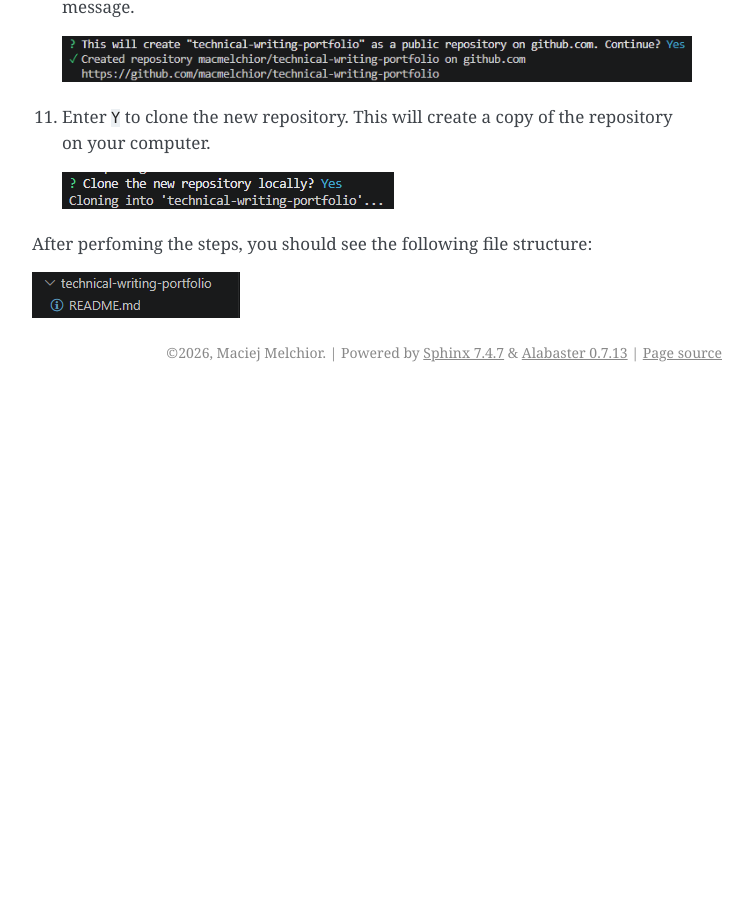
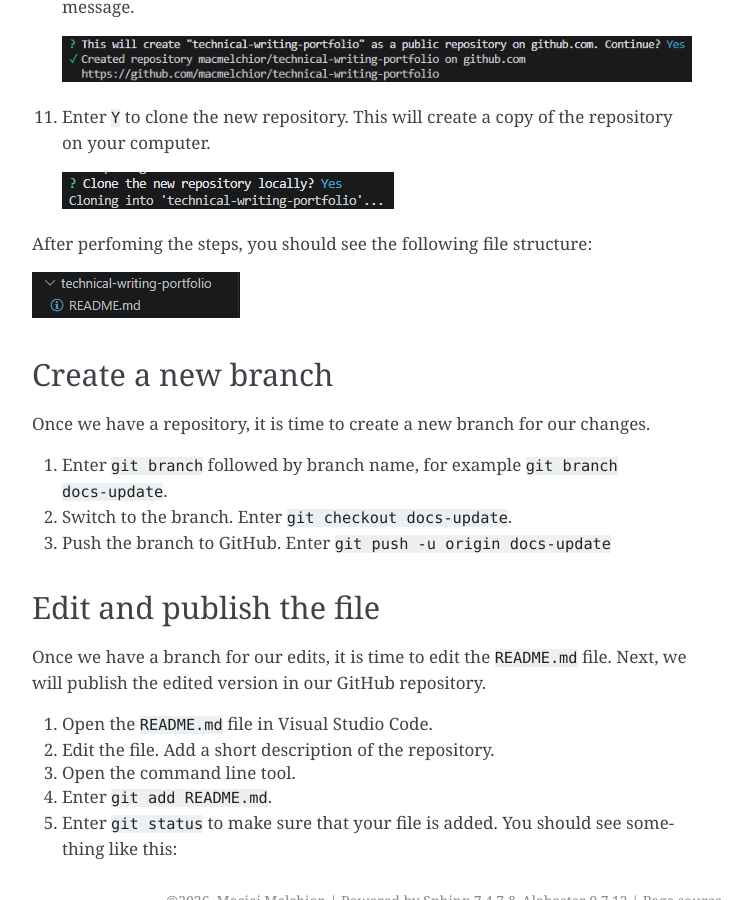
Before and after one commit to macmelchior/github_for_beginners, a Sphinx documentation site: the page built from source/getting_started.rst, in a window 1280 px wide and 900 px high, scrolled down 1432 px. Shown: the whole window, without its empty margins (388-1140 px from the left). Built offline with Sphinx 7.4.7, drawn with Linux system fonts in a browser that asks for light colours; before the commit the page ends 1824 px from its top, so only the background shows below that; some of the changed text lies outside the part shown.

Commit message:
Added sections "Create a new branch" and "Edit and  publish the file"

```diff
--- a/source/getting_started.rst
+++ b/source/getting_started.rst
@@ -2,7 +2,7 @@
 Getting started
 ###############
 
-Follow this tutorial to learn basic Git workflow.
+Follow this tutorial to learn basic GitHub workflow.
 
 Introduction
 ============
@@ -57,3 +57,25 @@ First, you need to create a repository.
 After perfoming the steps, you should see the following file structure:
 
 .. image:: _static/cloned_repo.png
+
+
+Create a new branch
+=============================
+
+Once we have a repository, it is time to create a new branch for our changes.
+
+1. Enter ``git branch`` followed by branch name, for example ``git branch docs-update``.
+2. Switch to the branch. Enter ``git checkout docs-update``.
+3. Push the branch to GitHub. Enter ``git push -u origin docs-update``
+
+
+Edit and publish the file
+=============================
+
+Once we have a branch for our edits, it is time to edit the ``README.md`` file. Next, we will publish the edited version in our GitHub repository.
+
+1. Open the ``README.md`` file in Visual Studio Code.
+2. Edit the file. Add a short description of the repository.
+3. Open the command line tool.
+4. Enter ``git add README.md``.
+5. Enter ``git status`` to make sure that your file is added. You should see something like this:
```
Also changed, not shown: source/_static/status.png (added).
